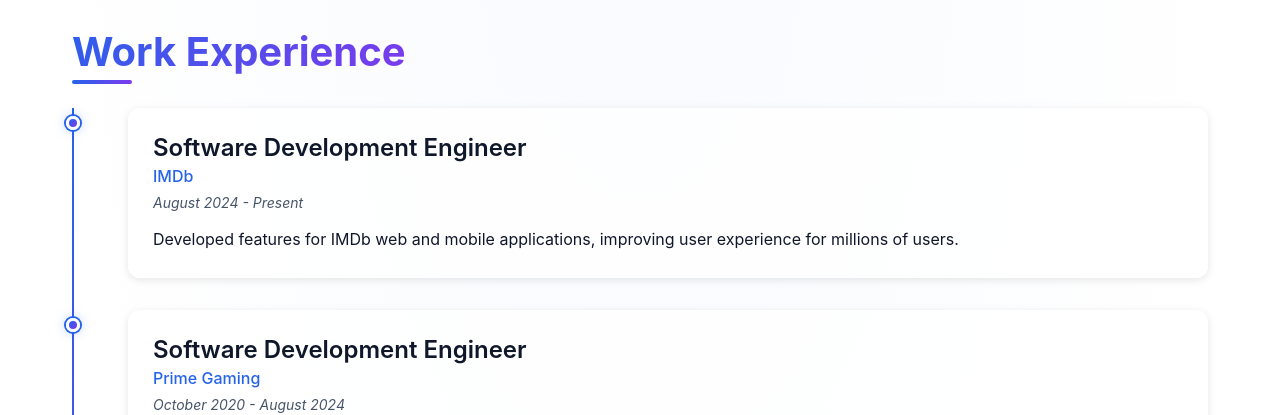
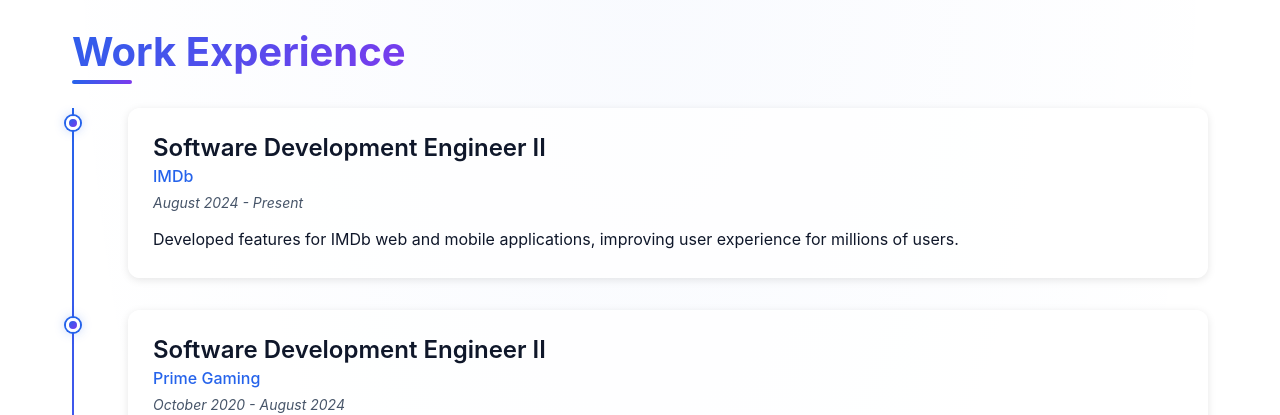
Before and after one commit to jtroshynski/dont-sell-yourself-short, a React (Create React App) app: page / in a window 1280 px wide. Shown: the part 1600-2015 px from the top of the page. Built offline with nearby package versions, Linux system fonts and the light colour scheme; a web font is replaced by a local one.

Commit message:
Updated hero image with better cropping

```diff
--- a/src/data/workExperience.js
+++ b/src/data/workExperience.js
@@ -3,7 +3,7 @@
     {
         id: 'imdb',
         company: 'IMDb',
-        role: 'Software Development Engineer',
+        role: 'Software Development Engineer II',
         startDate: 'August 2024',
         endDate: 'Present',
         description: 'Developed features for IMDb web and mobile applications, improving user experience for millions of users.',
@@ -12,7 +12,7 @@
     {
         id: 'prime-gaming',
         company: 'Prime Gaming',
-        role: 'Software Development Engineer',
+        role: 'Software Development Engineer II',
         startDate: 'October 2020',
         endDate: 'August 2024',
         description: 'Developed user-facing features and backend services for the Prime Gaming platform as part of the Accounts and Signups team. Built scalable solutions for account management, authentication, and user onboarding experiences.',
```
Also changed, not shown: src/images/headshot copy.jpeg (added), src/images/headshot.jpeg (added).
